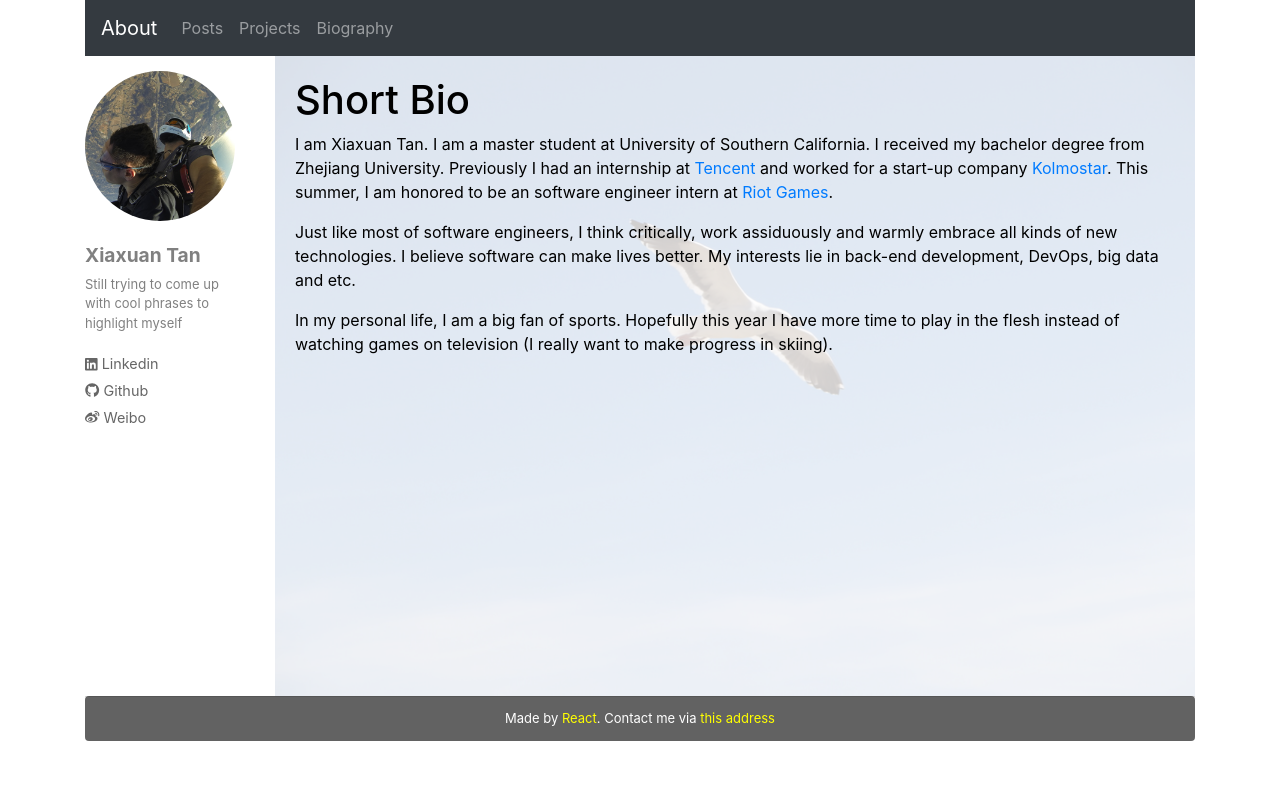
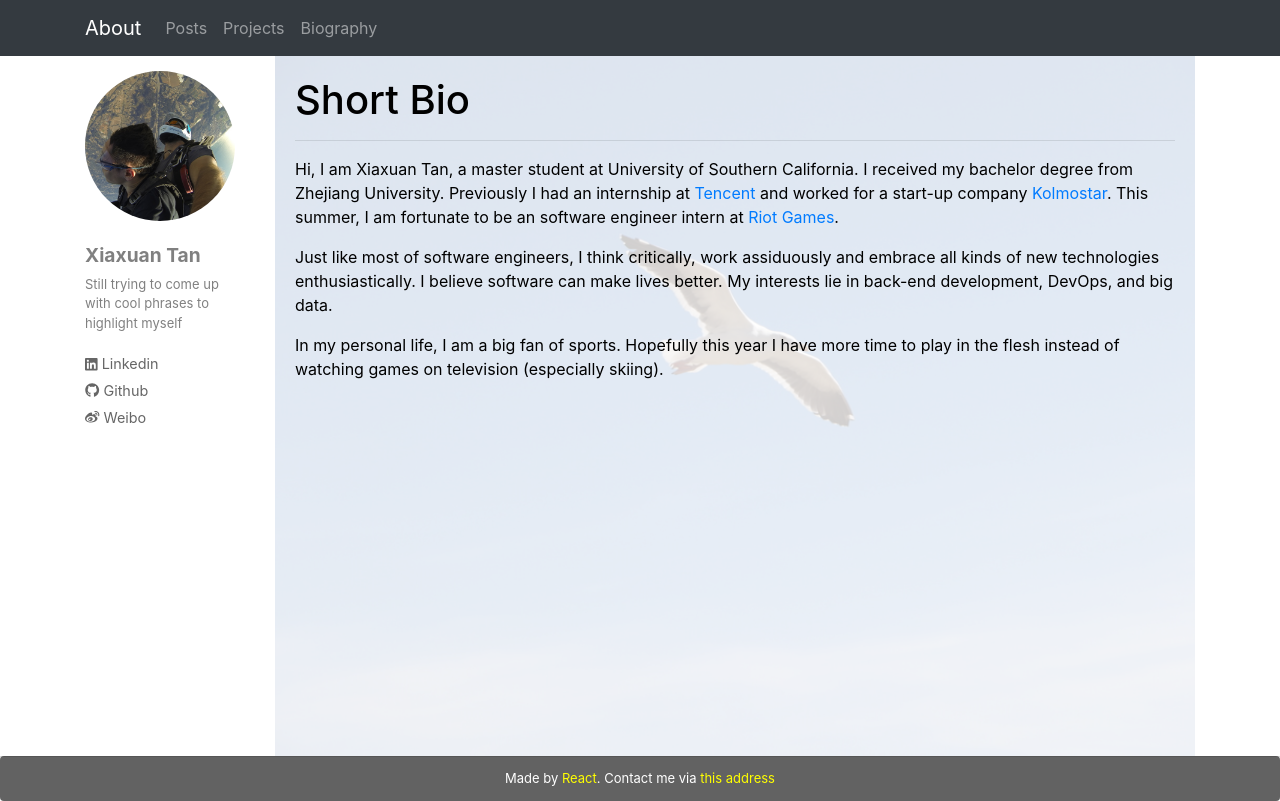
Before and after one commit to xiaxuantan/xiaxuantan.github.io, a React (Create React App) app: page / in a window 1280 px wide. Built offline with nearby package versions, Linux system fonts and the light colour scheme.

Commit message:
fix bio and witdh of nav, footer

```diff
--- a/src/App.js
+++ b/src/App.js
@@ -32,11 +32,13 @@ const BG_IMG = 'bird.jpg';
 const SHORT_BIO = `
 # Short Bio
 
-I am Xiaxuan Tan. I am a master student at University of Southern California. I received my bachelor degree from Zhejiang University. Previously I had an internship at [Tencent](https://www.tencent.com/) and worked for a start-up company [Kolmostar](https://www.kolmostar.com/). This summer, I am honored to be an software engineer intern at [Riot Games](https://www.riotgames.com/).
+***
 
-Just like most of software engineers, I think critically, work assiduously and warmly embrace all kinds of new technologies. I believe software can make lives better. My interests lie in back-end development, DevOps, big data and etc.
+Hi, I am Xiaxuan Tan, a master student at University of Southern California. I received my bachelor degree from Zhejiang University. Previously I had an internship at [Tencent](https://www.tencent.com/) and worked for a start-up company [Kolmostar](https://www.kolmostar.com/). This summer, I am fortunate to be an software engineer intern at [Riot Games](https://www.riotgames.com/).
 
-In my personal life, I am a big fan of sports. Hopefully this year I have more time to play in the flesh instead of watching games on television (I really want to make progress in skiing).
+Just like most of software engineers, I think critically, work assiduously and embrace all kinds of new technologies enthusiastically. I believe software can make lives better. My interests lie in back-end development, DevOps, and big data.
+
+In my personal life, I am a big fan of sports. Hopefully this year I have more time to play in the flesh instead of watching games on television (especially skiing).
 `
 
 const POSTS_META = [
@@ -57,8 +59,9 @@ const POSTS_META = [
 
 function App() {
   return (
+    <div>
+      <Navigation links={NAVIGATION_LINKS} />
       <Container>
-      <Navigation links={NAVIGATION_LINKS} />
         <Row>
           <Col xs={12} lg={2}>
             <SideColumn
@@ -66,7 +69,7 @@ function App() {
               bloggerHeadline={BlOGGER_HEADLINES}
               socialMedia={SOCIAL_MEDIA} />
           </Col>
-        <Col style={{ minHeight: "80vh" }}>
+          <Col style={{ minHeight: "calc(100vh - 100px)" }}>
             <Switch>
               <Route path="/posts">
                 <Posts postsMeta={POSTS_META} />
@@ -80,8 +83,9 @@ function App() {
             </Switch>
           </Col>
         </Row>
+      </Container>
       <Footer />
-    </Container>
+    </div>
   );
 }
 
--- a/src/components/About/About.css
+++ b/src/components/About/About.css
@@ -2,7 +2,7 @@
     background-position: center;
     background-repeat: no-repeat;
     background-size: cover;
-    height: 80vh;
+    min-height: calc(100vh - 100px);
 }
 
 .about-content {
@@ -11,4 +11,5 @@
     height: 100%;
     width: 100%;
     padding: 20px;
+    min-height: calc(100vh - 100px);
 }
--- a/src/components/Navigation/Navigation.js
+++ b/src/components/Navigation/Navigation.js
@@ -1,5 +1,5 @@
 import React from 'react'
-import { Navbar, Nav } from "react-bootstrap";
+import { Navbar, Nav, Container } from "react-bootstrap";
 import { Link } from 'react-router-dom';
 
 const Navigation = (props) => {
@@ -8,6 +8,7 @@ const Navigation = (props) => {
     )
     return (
         <Navbar bg="dark" variant="dark" expand="sm">
+            <Container>
                 <Navbar.Brand href="/">About</Navbar.Brand>
                 <Navbar.Toggle aria-controls="basic-navbar-nav" />
                 <Navbar.Collapse id="basic-navbar-nav">
@@ -15,6 +16,7 @@ const Navigation = (props) => {
                         {navLinks}
                     </Nav>
                 </Navbar.Collapse>
+            </Container>
         </Navbar >
     );
 };
```
Lines whose indentation alone changed are shown as unchanged.
